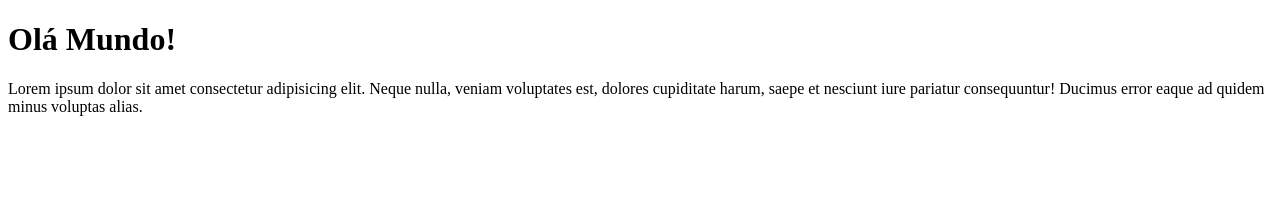
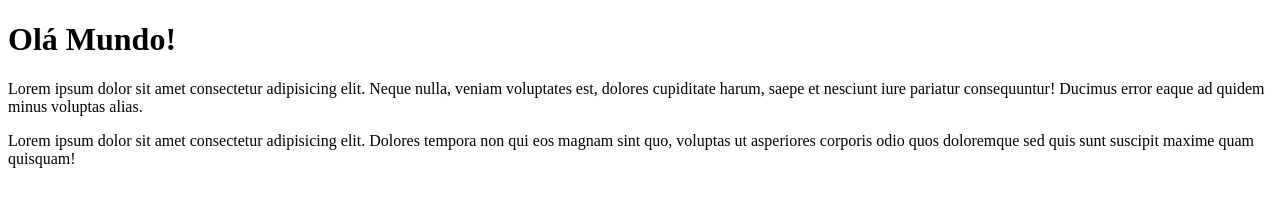
Before and after one commit to CeciliaAndries/MyProjects, a plain HTML site: page site.exemplo/index.html in a window 1280 px wide. Drawn offline with Linux system fonts and the light colour scheme.

Commit message:
mais um parágrafo.

```diff
--- a/site.exemplo/index.html
+++ b/site.exemplo/index.html
@@ -9,6 +9,6 @@
 <body>
     <h1>Olá Mundo!</h1>
     <p>Lorem ipsum dolor sit amet consectetur adipisicing elit. Neque nulla, veniam voluptates est, dolores cupiditate harum, saepe et nesciunt iure pariatur consequuntur! Ducimus error eaque ad quidem minus voluptas alias.</p>
-
+     <p>Lorem ipsum dolor sit amet consectetur adipisicing elit. Dolores tempora non qui eos magnam sint quo, voluptas ut asperiores corporis odio quos doloremque sed quis sunt suscipit maxime quam quisquam!</p>
 </body>
 </html>
```
